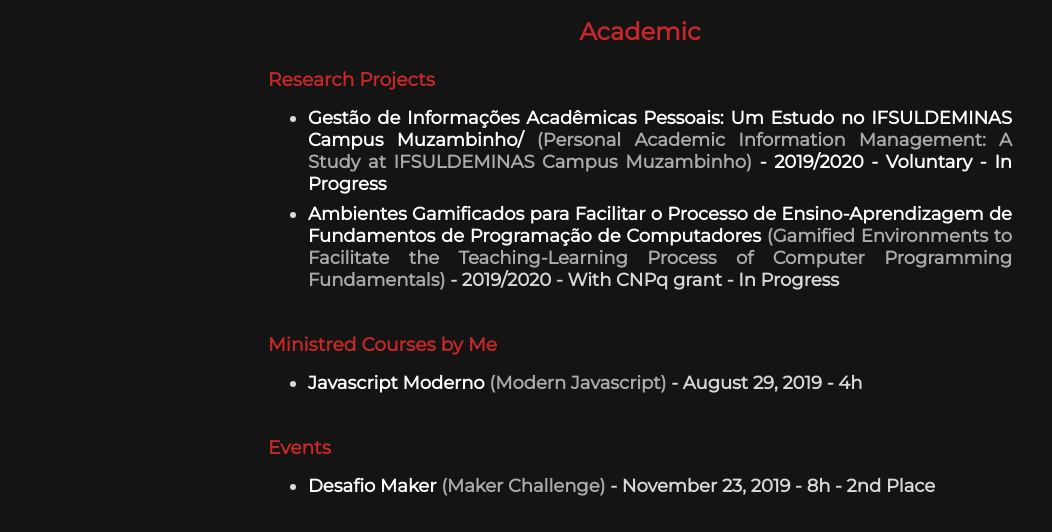
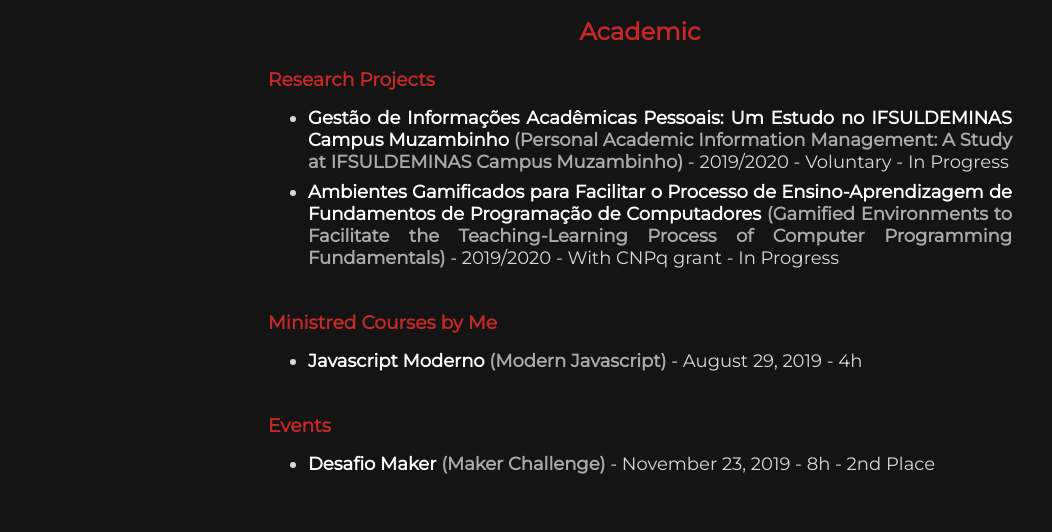
Before and after one commit to Windows87/Windows87.github.io, a plain HTML site: page index.html in a window 1280 px wide. Shown: the part 2558-3090 px from the top of the page, without its empty margins (0-1052 px from the left). Drawn offline with Linux system fonts and the light colour scheme.

Commit message:
Update index.html

```diff
--- a/index.html
+++ b/index.html
@@ -244,7 +244,7 @@
         <article>
           <h3>Research Projects</h3>
           <ul>
-            <li><b>Gestão de Informações Acadêmicas Pessoais: Um Estudo no IFSULDEMINAS Campus Muzambinho/<b> <span class="bold-two">(Personal Academic Information Management: A Study at IFSULDEMINAS Campus Muzambinho)</span> - 2019/2020 - Voluntary - In Progress</li>
+            <li><b>Gestão de Informações Acadêmicas Pessoais: Um Estudo no IFSULDEMINAS Campus Muzambinho</b> <span class="bold-two">(Personal Academic Information Management: A Study at IFSULDEMINAS Campus Muzambinho)</span> - 2019/2020 - Voluntary - In Progress</li>
             <li><b>Ambientes Gamificados para Facilitar o Processo de Ensino-Aprendizagem de Fundamentos de Programação de Computadores</b> <span class="bold-two">(Gamified Environments to Facilitate the Teaching-Learning Process of Computer Programming Fundamentals)</span> - 2019/2020 - With CNPq grant - In Progress</li>
           </ul>
         </article>
```
